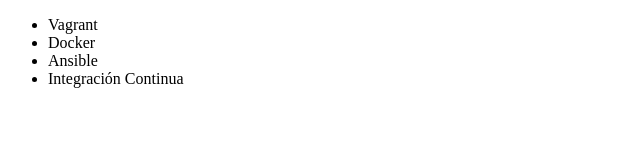
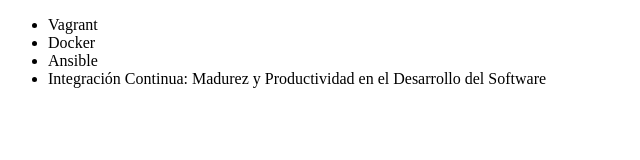
Before and after one commit to ClaudioNanez/AluraGit, a plain HTML site: page index.html in a window 1280 px wide. Shown: the whole page, without its empty margins (0-640 px from the left). Drawn offline with Linux system fonts and the light colour scheme.

Commit message:
renombrando curso

```diff
--- a/index.html
+++ b/index.html
@@ -9,7 +9,7 @@
          <li> Vagrant </li>
          <li> Docker </li>
          <li> Ansible </li>
-         <li> Integración Continua </li>
+         <li> Integración Continua: Madurez y Productividad en el Desarrollo del Software </li>
      </ul>
 </body>
 </html>
```
